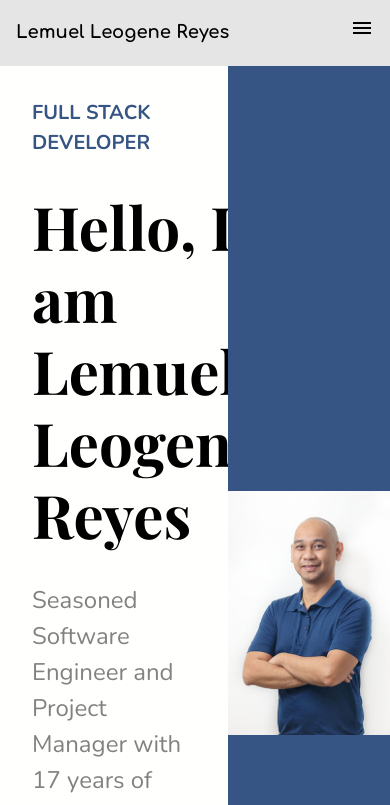
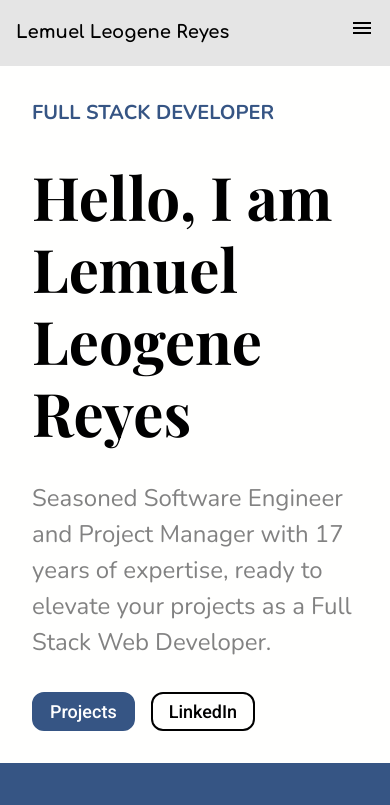
Before and after one commit to lemreyes/portfolio2024, a React (Vite) app: page / in a window 390 px wide. Shown: the top 805 px of the page. Built offline with nearby package versions, Linux system fonts and the light colour scheme.

Commit message:
hero section mobile layout

```diff
--- a/src/components/Hero.tsx
+++ b/src/components/Hero.tsx
@@ -2,8 +2,8 @@ import profile_image from "../assets/_MG_0979_reverse_web.jpg";
 
 export default function Hero() {
   return (
-    <section id="Hero" className="flex flex-row bg-heroBg">
-      <div className="w-7/12 flex flex-col items-start px-8">
+    <section id="Hero" className="flex flex-col tablet:flex-row bg-heroBg">
+      <div className="w-full tablet:w-7/12 flex flex-col items-start px-8 mb-8 tablet:mb-0">
         <span className="uppercase nunito text-[20px] font-bold text-primary mt-8 mb-8">
           FULL STACK DEVELOPER
         </span>
@@ -24,7 +24,7 @@ export default function Hero() {
           </button>
         </div>
       </div>
-      <div className="w-5/12 py-16 bg-primary flex items-center align-middle justify-center">
+      <div className="w-full tablet:w-5/12 py-16 bg-primary flex items-center align-middle justify-center">
         <img src={profile_image} alt="profile picture"  />
       </div>
     </section>
```
